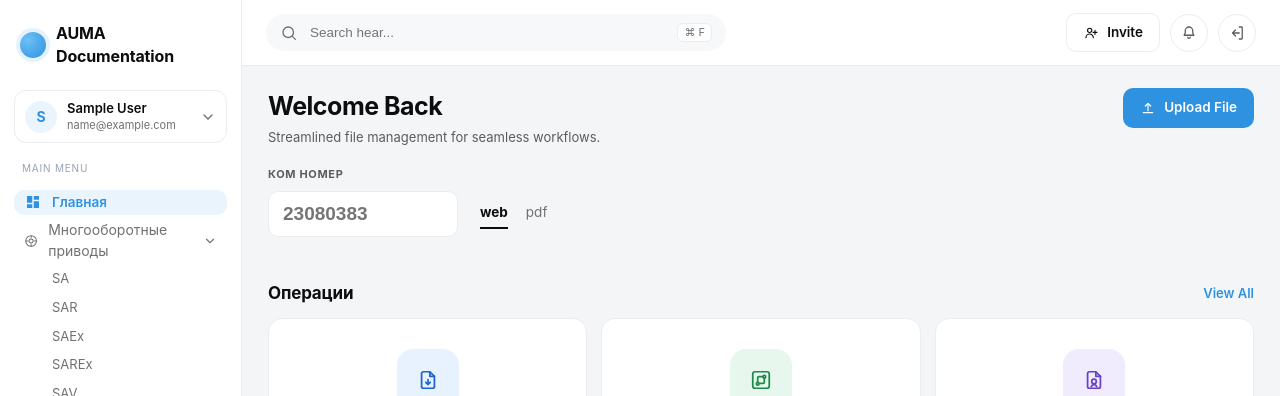
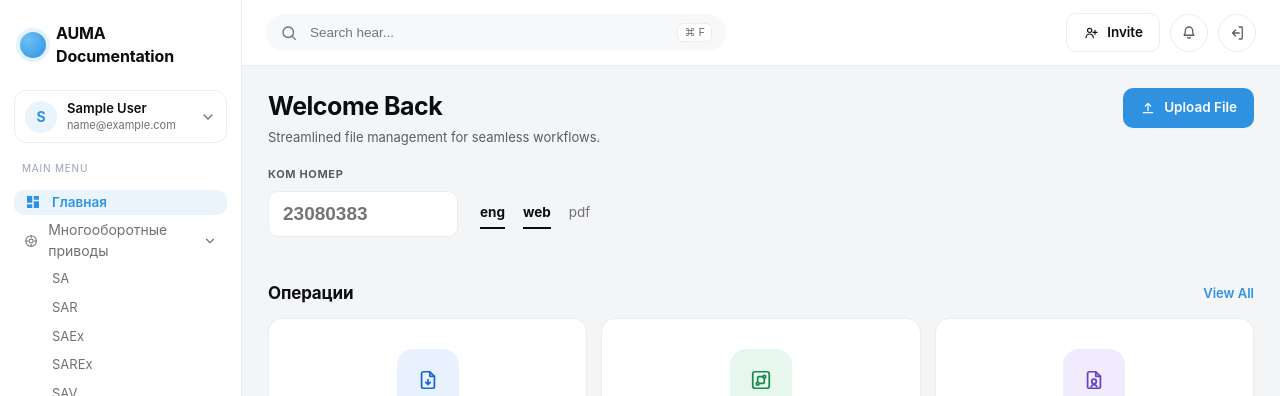
Before and after one commit to ig110285-web/auma-project-3, a PHP site: page / in a window 1280 px wide. Shown: the top 396 px of the page. Run offline with PHP 8.4, Linux system fonts and the light colour scheme; the visitor is signed in with stand-in values (Sample User, id 1); data that the repository does not hold is empty.

Commit message:
﻿Кнопка eng возвращена и подсвечена вместе с web
eng и web означают одно и то же: у AUMA язык задаётся отдельным
полем и всегда английский, поэтому английская версия и есть веб.
Обе кнопки активны по умолчанию.

Нажатие на eng формат не меняет. Нажатие на web подсвечивает обе.
Нажатие на pdf снимает подсветку с web, eng остаётся активной.

```diff
--- a/app/views/dashboard.php
+++ b/app/views/dashboard.php
@@ -130,6 +130,7 @@ $initial = mb_strtoupper(mb_substr($u['name'] !== '' ? $u['name'] : $u['email'],
                     <input class="order-input" id="orderInput" type="text" inputmode="numeric"
                            placeholder="23080383" autocomplete="off">
                     <div class="fmt-tabs" id="fmtTabs">
+                        <button type="button" class="fmt active" data-fmt="eng">eng</button>
                         <button type="button" class="fmt active" data-fmt="web">web</button>
                         <button type="button" class="fmt" data-fmt="pdf">pdf</button>
                     </div>
```
Also changed, not shown: public/assets/app.js.
